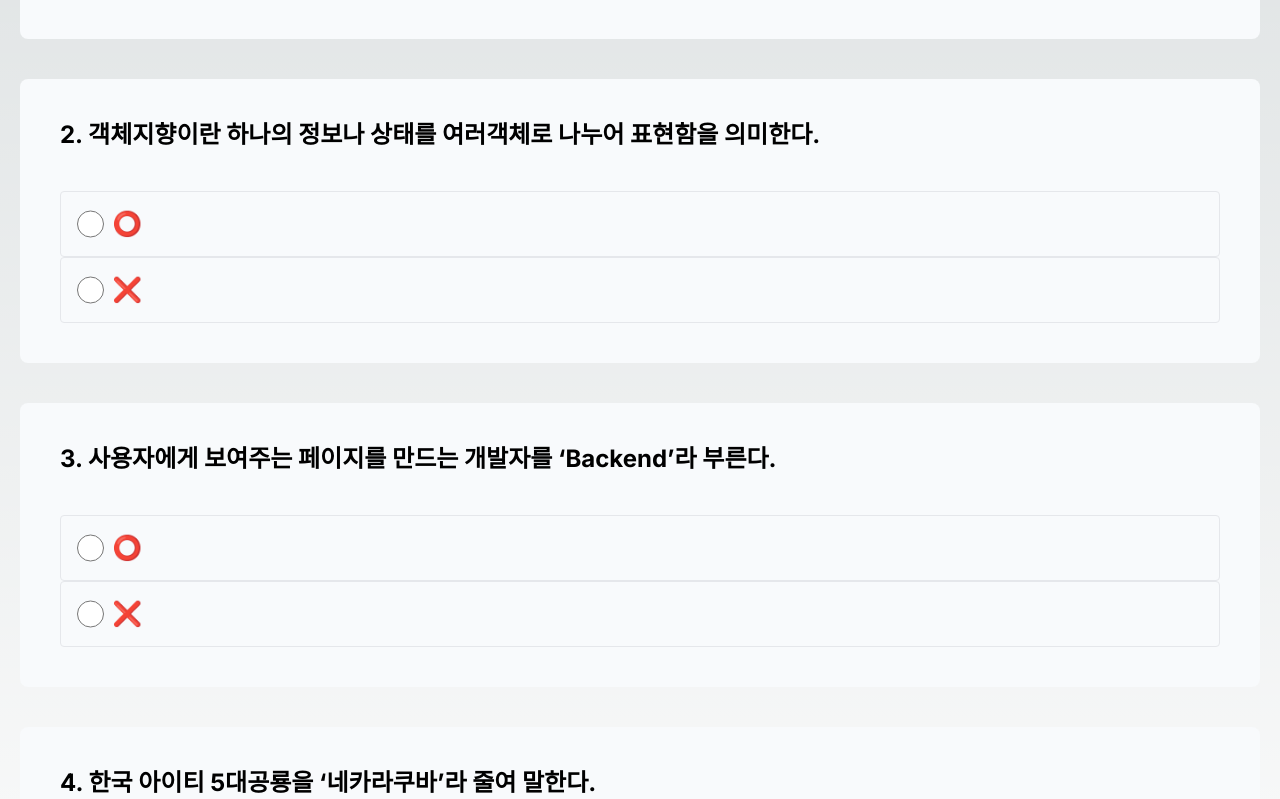
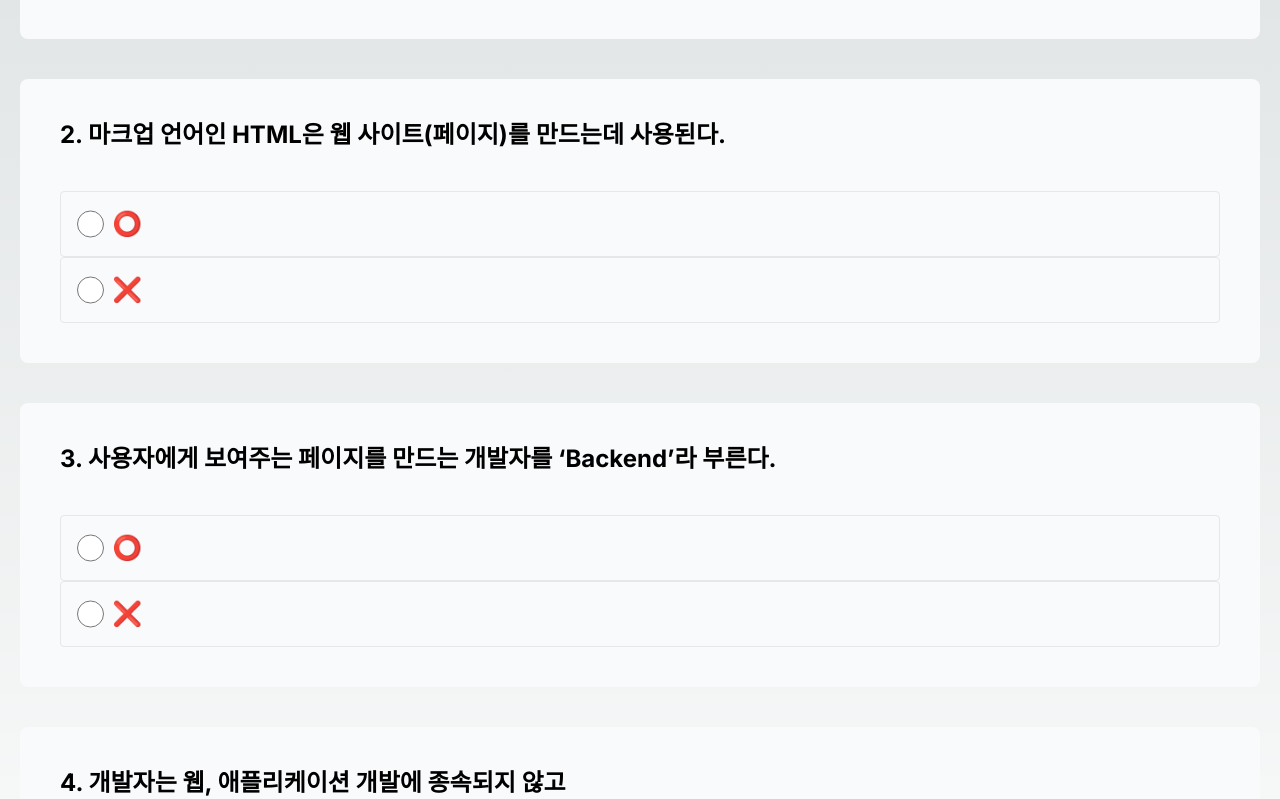
Before and after one commit to ZeroBall526/eunpyeong_board, a Next.js app: page /board/final_quiz in a window 1280 px wide. Shown: the part 521-1320 px from the top of the page. Built offline with nearby package versions, Linux system fonts and the light colour scheme.

Commit message:
design: change final quiz

```diff
--- a/app/board/final_quiz/page.tsx
+++ b/app/board/final_quiz/page.tsx
@@ -84,8 +84,8 @@ export default function Final_quiz() {
 
                 <div className="bg-slate-50 text-black text-2xl rounded-lg dark:bg-gray-800 dark:text-gray-400">
                     <div className="m-10 py-10">
-                        <a>2. 객체지향이란 하나의 정보나 상태를 여러객체로 나누어
-                        표현함을 의미한다.
+                        <a>2. 마크업 언어인 HTML은 웹 사이트(페이지)를 만드는데
+                        사용된다.
                         </a>
                         <div className="pt-10 float: inline-start;">
                         <div className="flex items-center ps-4 border border-gray-200 rounded dark:border-gray-700">
@@ -124,7 +124,8 @@ export default function Final_quiz() {
 
                 <div className="bg-slate-50 text-black text-2xl rounded-lg dark:bg-gray-800 dark:text-gray-400">
                     <div className="m-10 py-10">
-                        <a>4. 한국 아이티 5대공룡을 ‘네카라쿠바’라 줄여 말한다.
+                        <a>4. 개발자는 웹, 애플리케이션 개발에 종속되지 않고<br></br>
+                        다양한 분야와 연결하여 새로운 아이디어와 진로를 만들어 낼 수 있다.
                         </a>
                         <div className="pt-10 float: inline-start;">
                         <div className="flex items-center ps-4 border border-gray-200 rounded dark:border-gray-700">
--- a/app/result/quiz_result/page.tsx
+++ b/app/result/quiz_result/page.tsx
@@ -41,7 +41,7 @@ export default async function Quiz2_result() {
             <p className="text-6xl py-10 font-bold">퀴즈 게시판 보드</p>
             <p className="text-xl">데이터 갯수: {getdata.length} 개</p>
             <br></br>
-            <p className="text-xl"> 정답은 1 0 1 0 입니다</p>
+            <p className="text-xl"> 정답은 0 1 0 1 입니다</p>
 
             {read_data}
 
```
